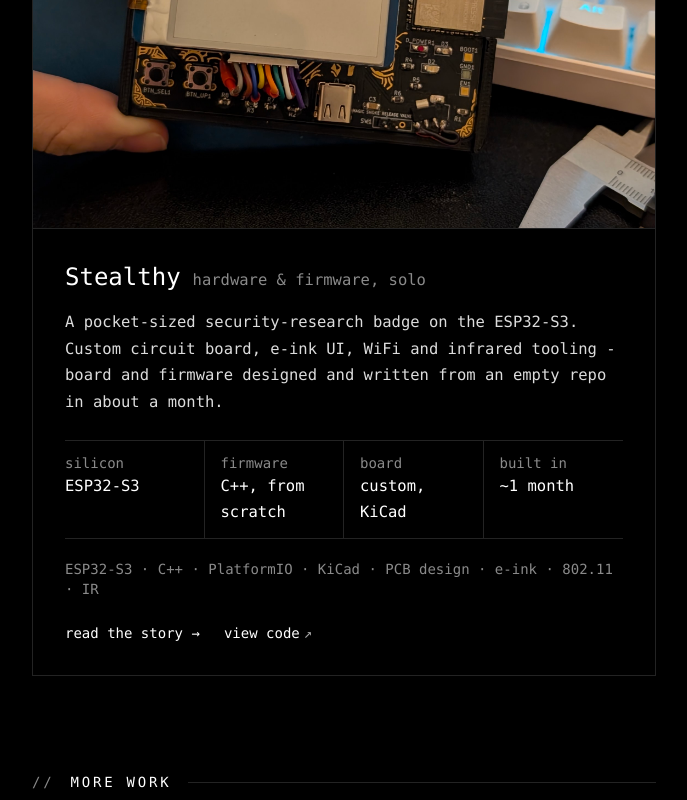
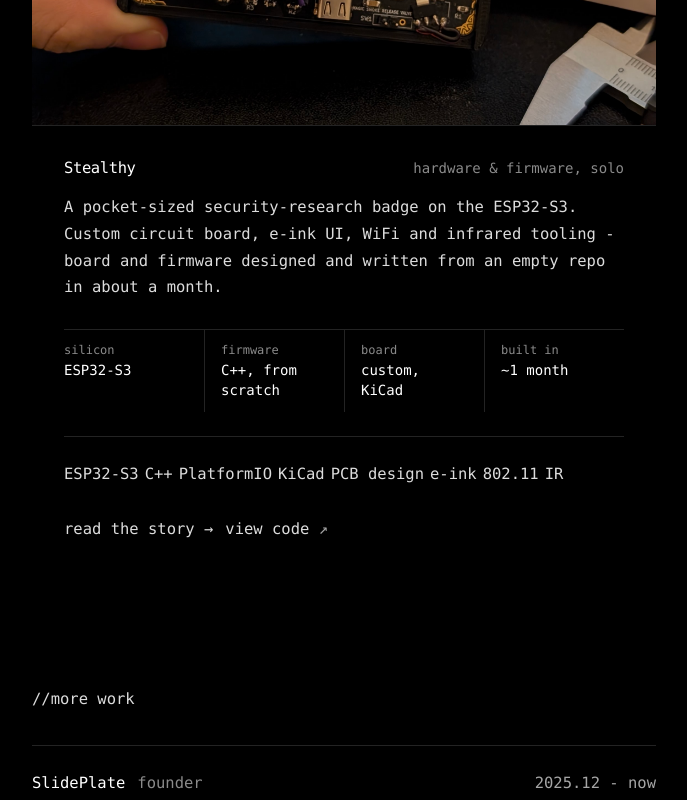
Before and after one commit to elyesghazel/portfolio, a React (Vite) app in the folder elyesghazel-site/: page / in a window 1280 px wide. Shown: the part 1700-2500 px from the top of the page, without its empty margins (296-983 px from the left). Built offline with nearby package versions, Linux system fonts and the light colour scheme.

Commit message:
feat(site): restyle on shared tokens with a light theme

```diff
--- a/elyesghazel-site/index.html
+++ b/elyesghazel-site/index.html
@@ -3,7 +3,18 @@
   <head>
     <meta charset="UTF-8" />
     <meta name="viewport" content="width=device-width, initial-scale=1" />
-    <link rel="icon" href="/favicon.svg" type="image/svg+xml" />
+    <meta name="color-scheme" content="dark light" />
+    <script>
+      // Apply a saved theme before first paint so there is no flash.
+      // Without one, the OS preference decides (handled in CSS).
+      (function () {
+        var root = document.documentElement, t;
+        try { t = localStorage.getItem("theme"); } catch (e) {}
+        if (t === "light" || t === "dark") root.dataset.theme = t;
+        root.className += " js";
+      })();
+    </script>
+    <link rel="icon" href="%BASE_URL%favicon.svg" type="image/svg+xml" />
 
     <title>Elyes Ghazel - Software Engineer</title>
     <meta
@@ -29,7 +40,8 @@
       content="Backends, web apps, custom hardware, and the servers underneath. Founder of SlidePlate."
     />
 
-    <meta name="theme-color" content="#000000" />
+    <meta name="theme-color" content="#000000" media="(prefers-color-scheme: dark)" />
+    <meta name="theme-color" content="#fafafa" media="(prefers-color-scheme: light)" />
   </head>
   <body>
     <div id="root"></div>
--- a/elyesghazel-site/src/components/Featured.tsx
+++ b/elyesghazel-site/src/components/Featured.tsx
@@ -3,73 +3,68 @@
 import Img from "./Img";
 
 /**
- * The one project that gets visual weight: a full border (nothing else on the
- * site has one) and a lead photo (nothing else has an image). On an all-text
- * page, that alone reads as "start here."
+ * The one project that gets visual weight: a framed card with a lead photo.
+ * On an otherwise text-led page, that alone reads as "start here."
  */
 export default function Featured() {
+  const to = `/projects/${featured.slug}`;
+
   return (
-    <section id="featured" className="scroll-mt-20 pt-16 md:pt-24">
-      <h2 className="flex items-center gap-4 text-ink text-sm tracking-[0.2em] uppercase">
-        <span className="text-faint">//</span>
-        {featured.label}
-        <span aria-hidden className="h-px flex-1 bg-rule" />
-      </h2>
-
-      <article className="mt-8 border border-rule">
-        <Link
-          to={`/projects/${featured.slug}`}
-          className="group block overflow-hidden border-b border-rule"
-        >
+    <article className="card rv overflow-hidden">
+      <Link to={to} className="group relative block overflow-hidden border-b border-rule">
         <Img
           src={featured.image.src}
           alt={featured.image.alt}
-            className="block aspect-[16/10] w-full object-cover transition duration-500 group-hover:scale-[1.02]"
+          className="block aspect-[16/10] w-full object-cover transition duration-700 ease-out group-hover:scale-[1.025]"
         />
+        <span className="absolute left-4 top-4 bg-paper/85 px-2 py-1 text-xs uppercase tracking-[0.2em] text-ink backdrop-blur-sm">
+          {featured.label}
+        </span>
       </Link>
 
-        <div className="p-6 sm:p-8">
-          <div className="flex flex-wrap items-baseline gap-x-3 gap-y-1">
-            <Link
-              to={`/projects/${featured.slug}`}
-              className="link text-xl text-ink sm:text-2xl"
-            >
+      <div className="p-5 sm:p-8">
+        <div className="flex flex-wrap items-baseline justify-between gap-x-4 gap-y-1">
+          <h3 className="text-[length:var(--fs-xl)] leading-tight tracking-tight text-ink">
+            <Link to={to} className="link">
               {featured.title}
             </Link>
-            <span className="text-faint">{featured.role}</span>
+          </h3>
+          <span className="text-sm text-faint">{featured.role}</span>
         </div>
 
         <p className="mt-4 max-w-xl">{featured.tagline}</p>
 
-          <dl className="mt-6 grid grid-cols-2 divide-rule border-y border-rule sm:grid-cols-4 sm:divide-x">
-            {featured.specs.map((spec) => (
-              <div key={spec.label} className="py-3 sm:px-4 sm:first:pl-0 sm:last:pr-0">
-                <dt className="text-sm text-faint">{spec.label}</dt>
-                <dd className="text-ink">{spec.value}</dd>
+        <dl className="mt-7 grid grid-cols-2 border-t border-rule sm:grid-cols-4">
+          {featured.specs.map((spec, i) => (
+            <div
+              key={spec.label}
+              className={`border-b border-rule py-3 sm:border-b-0 sm:px-4 sm:first:pl-0 ${
+                i % 2 === 0 ? "pr-4" : "border-l pl-4"
+              } sm:[&:not(:first-child)]:border-l`}
+            >
+              <dt className="text-xs text-faint">{spec.label}</dt>
+              <dd className="mt-0.5 text-sm text-ink">{spec.value}</dd>
             </div>
           ))}
         </dl>
 
-          <p className="mt-5 text-sm text-faint">{featured.tags.join("  ·  ")}</p>
+        <ul className="mt-6 flex flex-wrap gap-1.5 border-t border-rule pt-6 sm:border-t sm:pt-6">
+          {featured.tags.map((tag) => (
+            <li key={tag} className="tag">
+              {tag}
+            </li>
+          ))}
+        </ul>
 
-          <div className="mt-6 flex flex-wrap items-center gap-x-6 gap-y-2">
-            <Link to={`/projects/${featured.slug}`} className="link text-sm">
-              read the story <span aria-hidden>&rarr;</span>
+        <div className="mt-7 flex flex-wrap items-center gap-3">
+          <Link to={to} className="btn btn-primary">
+            read the story <span aria-hidden className="arr arr-r">&rarr;</span>
           </Link>
-            <a
-              href={featured.repo.url}
-              target="_blank"
-              rel="noreferrer noopener"
-              className="link text-sm"
-            >
-              {featured.repo.label}
-              <span aria-hidden className="ml-1 text-dim">
-                ↗
-              </span>
+          <a href={featured.repo.url} target="_blank" rel="noreferrer noopener" className="btn">
+            {featured.repo.label} <span aria-hidden className="arr arr-ne text-dim">↗</span>
           </a>
         </div>
       </div>
     </article>
-    </section>
   );
 }
--- a/elyesghazel-site/src/components/Footer.tsx
+++ b/elyesghazel-site/src/components/Footer.tsx
@@ -2,8 +2,14 @@
 
 export default function Footer() {
   return (
-    <footer className="mt-24 border-t border-rule py-8 text-sm text-faint md:mt-32">
-      © {new Date().getFullYear()} {site.name}
+    <footer className="mt-28 flex flex-wrap items-center justify-between gap-x-6 gap-y-2 border-t border-rule py-8 text-sm text-faint md:mt-36">
+      <span>
+        © {new Date().getFullYear()} {site.name}
+      </span>
+      <span className="hidden sm:inline">served from a server I run myself</span>
+      <a href="#top" className="transition-colors hover:text-ink">
+        top <span aria-hidden className="arr arr-u">&uarr;</span>
+      </a>
     </footer>
   );
 }
--- a/elyesghazel-site/src/components/Section.tsx
+++ b/elyesghazel-site/src/components/Section.tsx
@@ -3,17 +3,21 @@
 type Props = {
   id: string;
   label: string;
+  /** Small text at the right end of the rule. */
+  aside?: string;
   children: ReactNode;
 };
 
-/** A lowercase label, a hairline to the right of it, then the content. */
-export default function Section({ id, label, children }: Props) {
+/** `// LABEL ----------- aside`, then the content. */
+export default function Section({ id, label, aside, children }: Props) {
   return (
-    <section id={id} className="scroll-mt-20 pt-16 md:pt-24">
-      <h2 className="flex items-center gap-4 text-ink text-sm tracking-[0.2em] uppercase">
-        <span className="text-faint">//</span>
+    <section id={id} className="rv pt-20 md:pt-28">
+      <h2 className="section-label">
+        <span className="slashes" aria-hidden>
+          //
+        </span>
         {label}
-        <span aria-hidden className="h-px flex-1 bg-rule" />
+        {aside && <span className="aside">{aside}</span>}
       </h2>
       <div className="mt-8">{children}</div>
     </section>
--- /dev/null
+++ b/elyesghazel-site/src/components/ThemeToggle.tsx
@@ -0,0 +1,28 @@
+import { useTheme } from "../lib/theme";
+
+/** A circle, half filled. Switches dark and light and remembers the choice. */
+export default function ThemeToggle() {
+  const [theme, toggle] = useTheme();
+  const next = theme === "dark" ? "light" : "dark";
+
+  return (
+    <button
+      type="button"
+      onClick={toggle}
+      aria-label={`Switch to ${next} theme`}
+      title={`${next} theme`}
+      className="group grid size-9 place-items-center text-dim transition-colors hover:text-ink"
+    >
+      <svg
+        viewBox="0 0 16 16"
+        width="15"
+        height="15"
+        aria-hidden
+        className="transition-transform duration-300 group-hover:rotate-180"
+      >
+        <circle cx="8" cy="8" r="6.5" fill="none" stroke="currentColor" strokeWidth="1.2" />
+        <path d="M8 1.5a6.5 6.5 0 0 1 0 13z" fill="currentColor" />
+      </svg>
+    </button>
+  );
+}
--- /dev/null
+++ b/elyesghazel-site/src/lib/reveal.ts
@@ -0,0 +1,24 @@
+import { useEffect } from "react";
+
+/** Adds `.in` to every `.rv` element the first time it scrolls into view. */
+export function useReveal(dep: unknown) {
+  useEffect(() => {
+    const els = [...document.querySelectorAll<HTMLElement>(".rv:not(.in)")];
+    if (!("IntersectionObserver" in window)) {
+      els.forEach((el) => el.classList.add("in"));
+      return;
+    }
+    const io = new IntersectionObserver(
+      (entries) =>
+        entries.forEach((e) => {
+          if (e.isIntersecting) {
+            e.target.classList.add("in");
+            io.unobserve(e.target);
+          }
+        }),
+      { rootMargin: "0px 0px -8% 0px" },
+    );
+    els.forEach((el) => io.observe(el));
+    return () => io.disconnect();
+  }, [dep]);
+}
--- /dev/null
+++ b/elyesghazel-site/src/lib/theme.ts
@@ -0,0 +1,40 @@
+import { useEffect, useState } from "react";
+
+export type Theme = "dark" | "light";
+
+const media = () => window.matchMedia("(prefers-color-scheme: light)");
+
+/** The theme actually showing: the saved choice, else the OS preference. */
+export function activeTheme(): Theme {
+  const set = document.documentElement.dataset.theme;
+  if (set === "light" || set === "dark") return set;
+  return media().matches ? "light" : "dark";
+}
+
+export function useTheme(): [Theme, () => void] {
+  const [theme, setTheme] = useState<Theme>(activeTheme);
+
+  useEffect(() => {
+    const sync = () => setTheme(activeTheme());
+    const mq = media();
+    mq.addEventListener("change", sync);
+    window.addEventListener("themechange", sync);
+    return () => {
+      mq.removeEventListener("change", sync);
+      window.removeEventListener("themechange", sync);
+    };
+  }, []);
+
+  function toggle() {
+    const next: Theme = activeTheme() === "dark" ? "light" : "dark";
+    document.documentElement.dataset.theme = next;
+    try {
+      localStorage.setItem("theme", next);
+    } catch {
+      /* private mode: the choice just won't persist */
+    }
+    window.dispatchEvent(new Event("themechange"));
+  }
+
+  return [theme, toggle];
+}
--- /dev/null
+++ b/elyesghazel-site/src/lib/toast.ts
@@ -0,0 +1,21 @@
+let el: HTMLDivElement | null = null;
+let timer = 0;
+
+/** One shared toast at the bottom of the screen. Plain text only. */
+export function toast(text: string, ms = 2600) {
+  if (!el) {
+    el = document.createElement("div");
+    el.className = "toast";
+    el.setAttribute("role", "status");
+    el.setAttribute("aria-live", "polite");
+    document.body.appendChild(el);
+  }
+  el.replaceChildren();
+  const dot = document.createElement("span");
+  dot.className = "dot";
+  dot.setAttribute("aria-hidden", "true");
+  el.append(dot, text);
+  el.classList.add("show");
+  window.clearTimeout(timer);
+  timer = window.setTimeout(() => el?.classList.remove("show"), ms);
+}
```
Also changed, not shown: elyesghazel-site/src/components/Starfield.tsx (+25 -5 lines), elyesghazel-site/public/log/tsw25.webp (added), 1 other file (tests, documents, lock files or other folders). Lines whose indentation alone changed are shown as unchanged.
